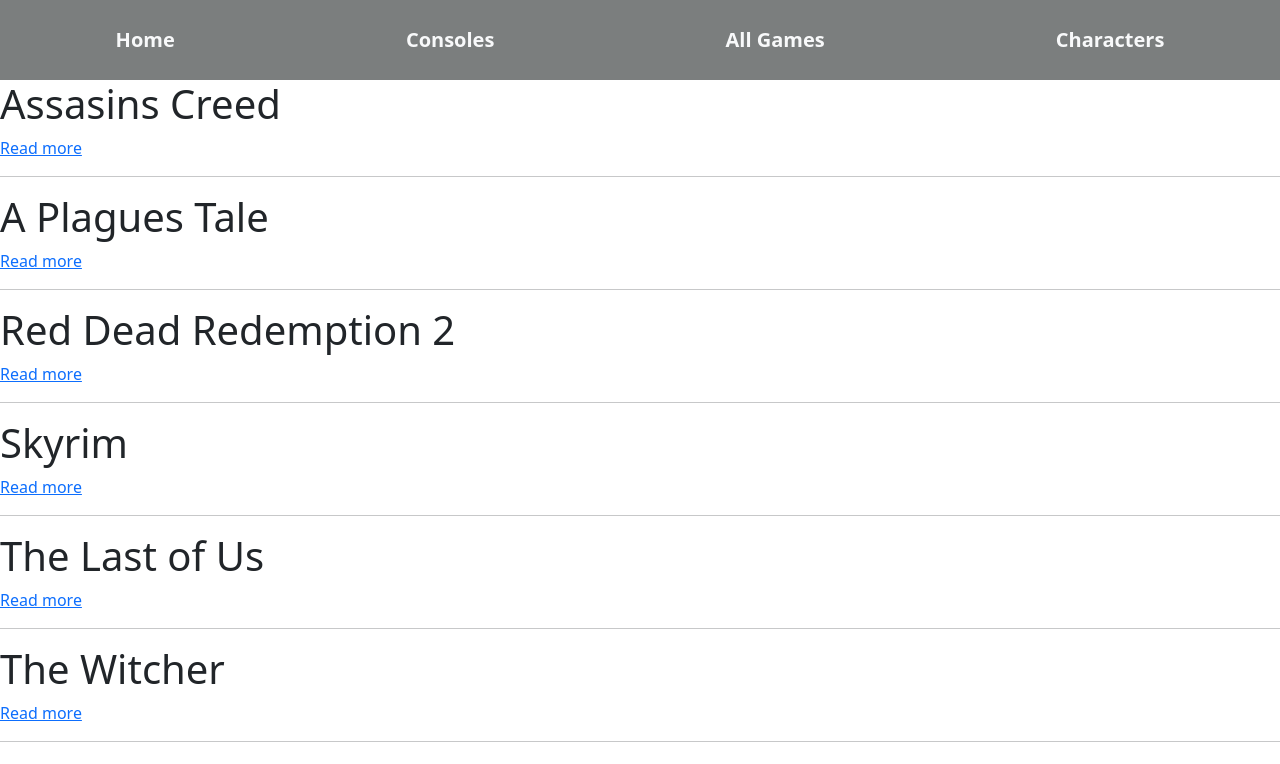
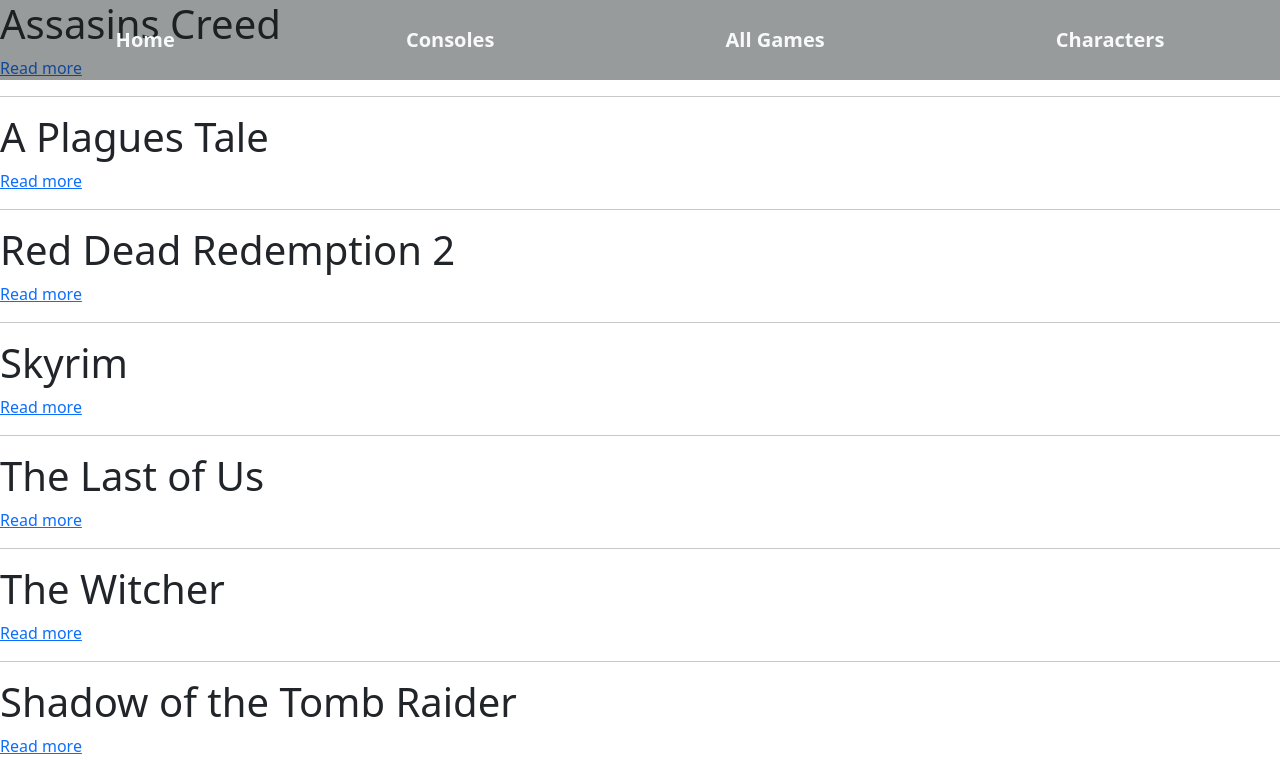
Before and after one commit to mape86/electric-games, a React (Create React App) app: page / in a window 1280 px wide. Shown: the top 764 px of the page. Built offline with nearby package versions, Linux system fonts and the light colour scheme.

Commit message:
Updated navbar posistion

```diff
--- a/src/components/shared/Navbar.css
+++ b/src/components/shared/Navbar.css
@@ -1,7 +1,12 @@
-/* .navbar {
+.navbar {
   position: fixed;
-} */
+  owerflow: hidden;
+  z-index: 1;
+  top: 0;
+  left: 0;
+  width: 100%;
+}
 .navbar-custom {
-  background-color: #161c1c90;
+  background-color: #161c1c70;
   height: 10vh;
 }
```
